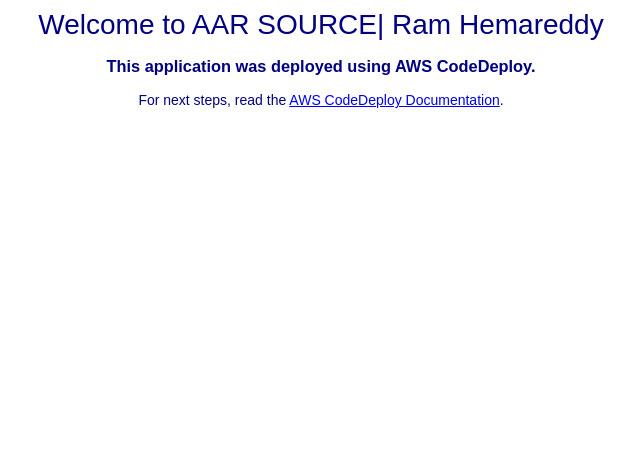
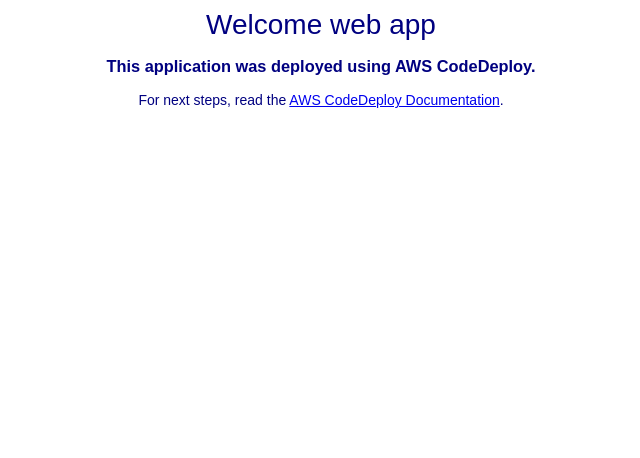
Before and after one commit to 1997dhanu/codepipeline, a plain HTML site: page index.html in a window 1280 px wide. Shown: the part 342-800 px from the top of the page, without its empty margins (319-959 px from the left). Drawn offline with Linux system fonts and the light colour scheme.

Commit message:
Update index.html

```diff
--- a/index.html
+++ b/index.html
@@ -28,7 +28,7 @@
   <div align="center">
     <img src="https://s3.ap-south-1.amazonaws.com/www.basava.com/aar_logo_final.png" style="max-width: 20%;">
     <h1>Congratulations!!! </h1>
-      <h2>Welcome to AAR SOURCE| Ram Hemareddy</h2>
+      <h2>Welcome web app</h2>
     <h3>This application was deployed using AWS CodeDeploy.</h3>
     <p>For next steps, read the <a href="http://aws.amazon.com/documentation/codedeploy">AWS CodeDeploy Documentation</a>.</p>
   </div>
```
